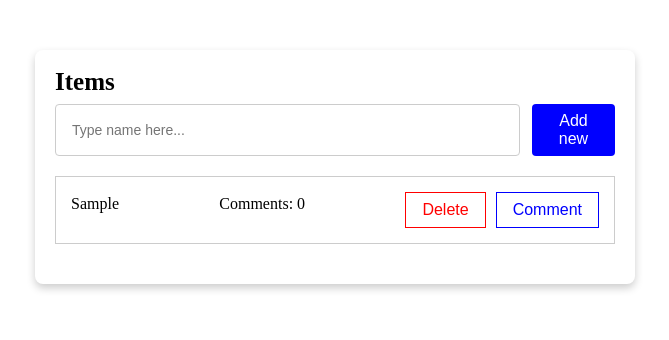
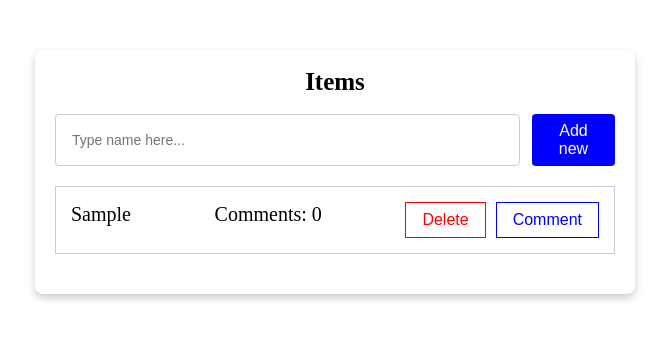
Before and after one commit to NastyaSkreka/diary, a React (Create React App) app: page / in a window 1280 px wide. Both pictures are taken after typing "Sample" into the empty fields and a click on the button "Add new". Shown: the top 340 px of the page, without its empty margins (355-1024 px from the left). Built offline with nearby package versions, Linux system fonts and the light colour scheme.

Commit message:
fix styles

```diff
--- a/src/components/Items/Item.jsx
+++ b/src/components/Items/Item.jsx
@@ -1,12 +1,12 @@
 import React from 'react'
-import styles from '../../styles/FormItem.module.css'
+import styles from '../../styles/Item.module.css'
 
 const ListItem = ({ onDelete, item, onSelect, isActive }) => {
   return (
     <div className={styles.card}>
       <div className={styles.container}>
-        <p>{item.name}</p>
-        <p>Comments: {item.comments.length}</p>
+        <p className={styles.text}>{item.name}</p>
+        <p className={styles.text}>Comments: {item.comments.length}</p>
         <div className={styles.actions}>
           <button onClick={onDelete} className={styles.delete}>
             Delete{' '}
--- a/src/styles/Comments.module.css
+++ b/src/styles/Comments.module.css
@@ -12,8 +12,11 @@
 .title {
     font-size: 25px;
     text-align: center;
-    margin-bottom: 10px;
+    margin-bottom: 20px;
     font-weight: 600;
+}
+.text{
+    font-size: 20px;
 }
 
 .wrapper{
--- a/src/styles/FormItem.module.css
+++ b/src/styles/Item.module.css
@@ -1,9 +1,13 @@
 .card {
-  border: 1px solid #ccc;
-  padding: 15px;
-  margin: 20px 0;
-  align-items: center;
+    border: 1px solid #ccc;
+    padding: 15px;
+    margin: 20px 0;
+    align-items: center;
 }
+.text{
+    font-size: 20px;
+}
+
 .container{
     display: flex;
     justify-content: space-between;
--- a/src/styles/Items.module.css
+++ b/src/styles/Items.module.css
@@ -10,8 +10,8 @@
 
 .title {
     font-size: 25px;
-    text-align: left;
-    margin-bottom: 10px;
+    text-align: center;
+    margin-bottom: 20px;
 }
 
 .wrapper{
--- a/src/styles/global.css
+++ b/src/styles/global.css
@@ -46,6 +46,6 @@ button {
     padding: 50px;
     display: flex;
     flex-direction: column;
-    gap: 10px;
+    gap: 20px;
     flex-wrap: wrap;
 }
```
